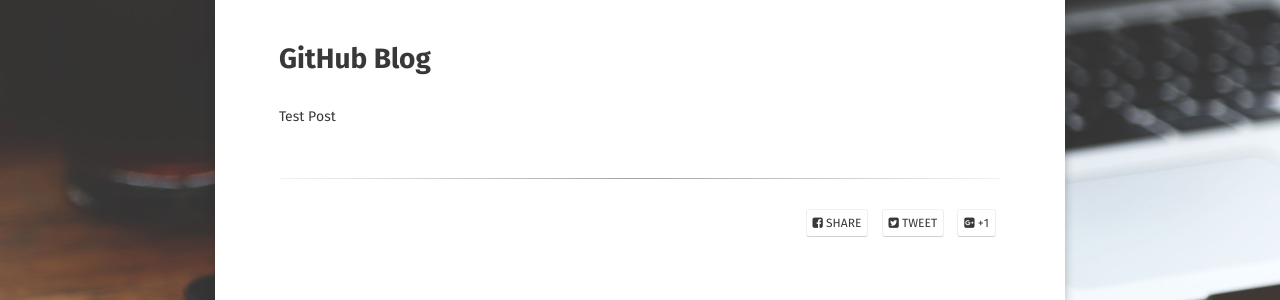
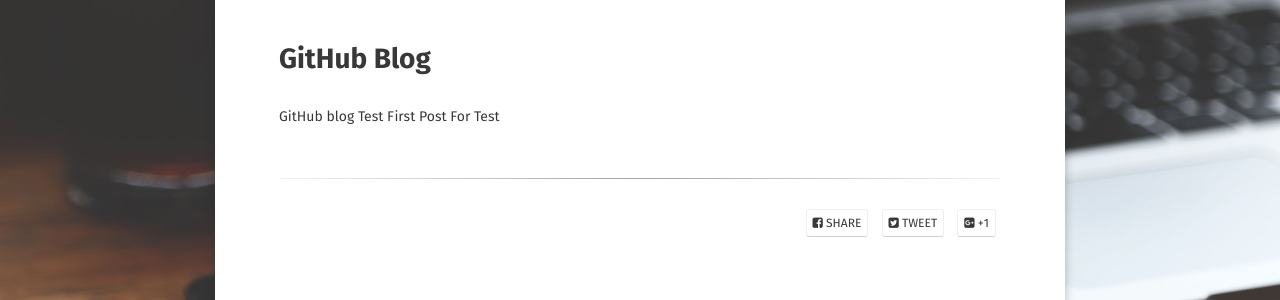
Before and after one commit to skypotato/skypotato.github.io, a Jekyll site: the page built from _posts/2020-09-04-GitHub-post.md, in a window 1280 px wide. Shown: the part 337-637 px from the top of the page. Built offline with Jekyll 4.4.1, drawn with Linux system fonts in a browser that asks for light colours; some web fonts are replaced; our own code applies the rules of GitHub Pages for plain Markdown files.

Commit message:
2020.09.04 : TEST

```diff
--- a/_posts/2020-09-04-GitHub-post.md
+++ b/_posts/2020-09-04-GitHub-post.md
@@ -1,2 +1,3 @@
 # GitHub Blog
-Test Post
+GitHub blog Test
+First Post For Test
```
